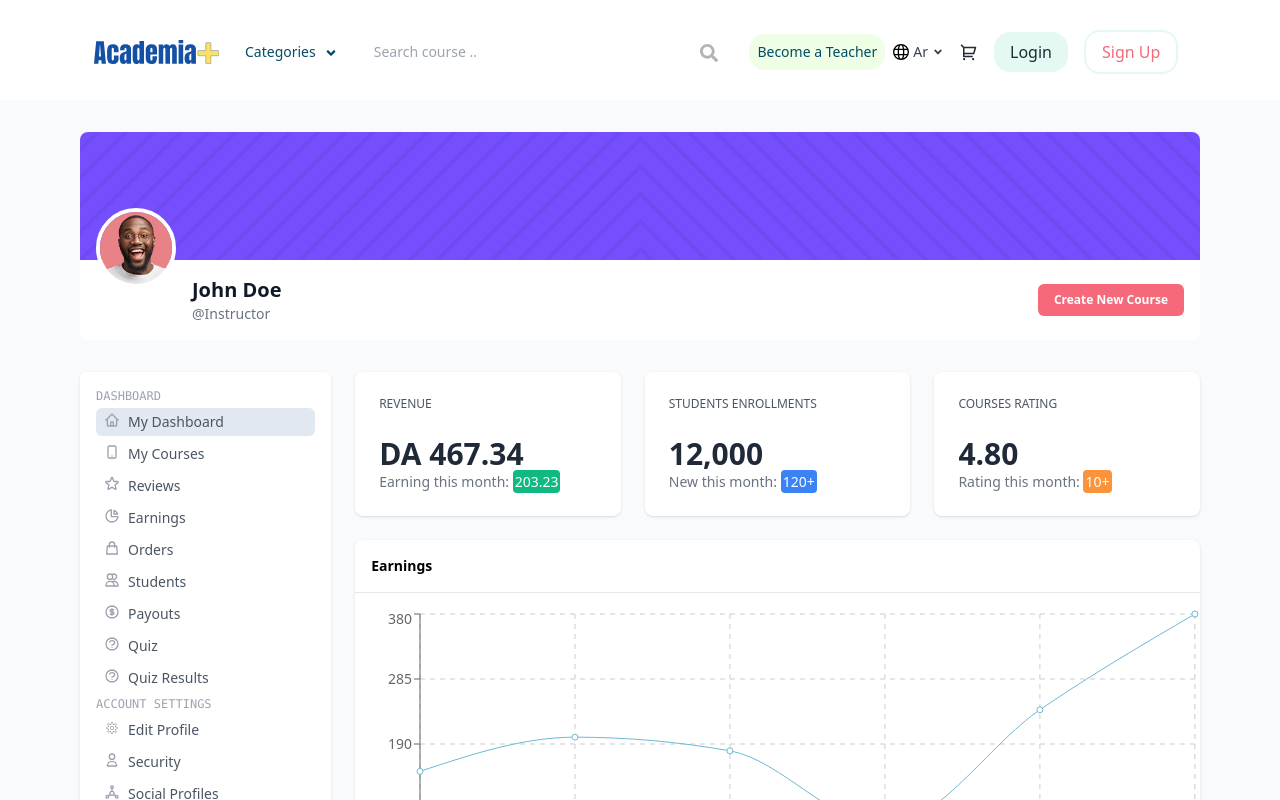
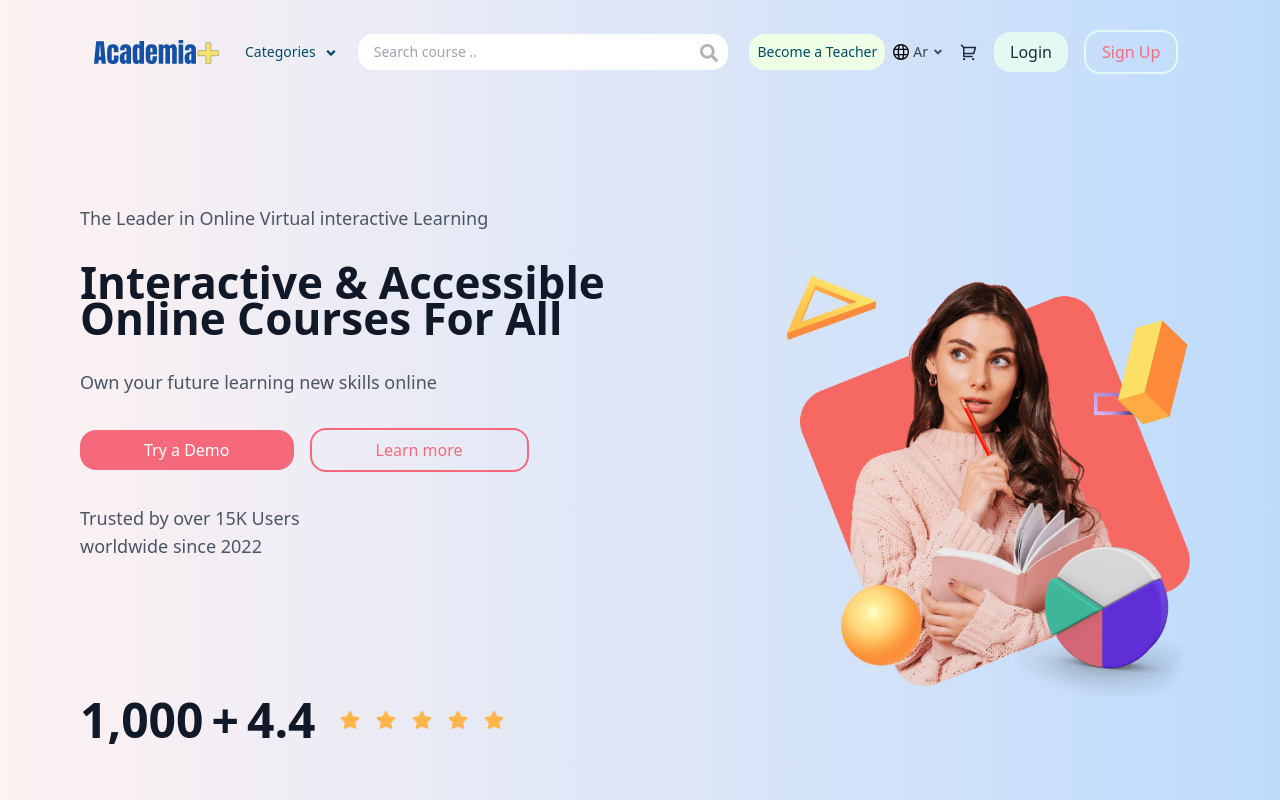
Before and after one commit to raouffilali/AcademiaPLus, a React (Vite) app in the folder client/: page / in a window 1280 px wide. Shown: the top 800 px of the page. Built offline with nearby package versions, Linux system fonts and the light colour scheme; what @material-tailwind/react would draw is missing.

Commit message:
adding instructor-dashboard endpoint

```diff
--- a/client/src/App.tsx
+++ b/client/src/App.tsx
@@ -22,7 +22,8 @@ import CreateCourse from "./pages/instructorDashboard/CreateCourse";
 function App() {
   return (
     <Routes>
-      <Route path="/" element={<InstructorDashboard/>} />
+      <Route path="/" element={<LandingPage/>} />
+      <Route path="/instructor-dashboard" element={<InstructorDashboard/>} />
       <Route path="/login" element={<LoginPage />} />
       <Route path="/create-course" element={<CreateCourse/>} />
       <Route path="/landing" element={<LandingPage />} />
--- a/client/src/pages/instructorDashboard/Earnings.tsx
+++ b/client/src/pages/instructorDashboard/Earnings.tsx
@@ -1,9 +1,8 @@
-import { LuShoppingBag } from "react-icons/lu";
-import { LiaTelegramPlane } from "react-icons/lia";
-import React from "react";
 import { FaShoppingCart } from "react-icons/fa";
 import { FiFolder } from "react-icons/fi";
 import { GrLineChart } from "react-icons/gr";
+import { LiaTelegramPlane } from "react-icons/lia";
+import { LuShoppingBag } from "react-icons/lu";
 import BestSellingCourses from "../../components/BestSellingCourses/BestSellingCourses";
 import EarningsChart from "../../components/EarningsChart/EarningsChart";
 import { bestSellingCoursesData } from "../../data/bestSellingCoursesData";
```
